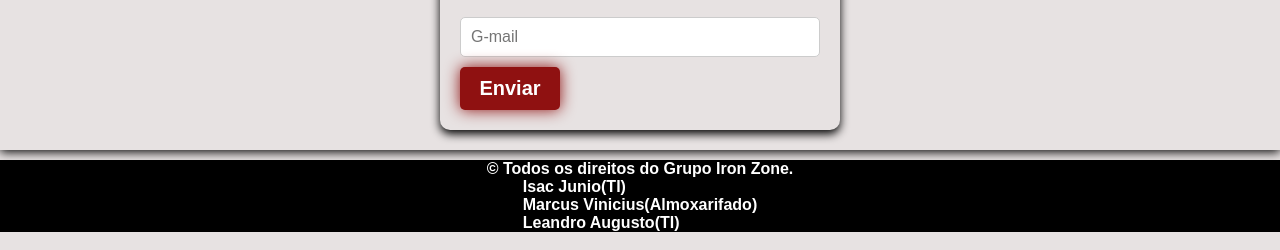
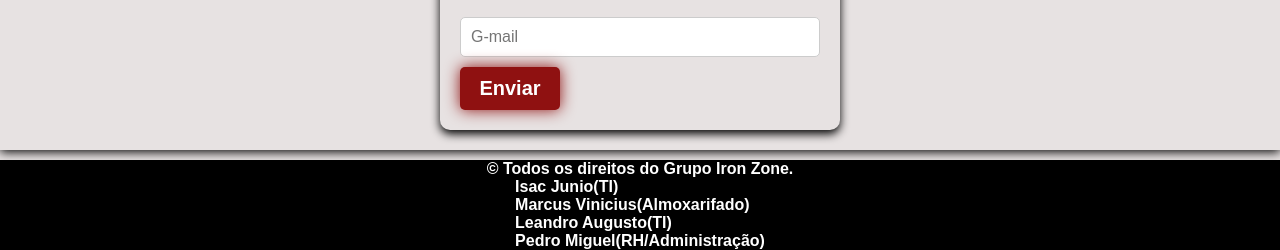
Before and after one commit to IsacJunio/Iron-zone, a plain HTML site: page index.html in a window 1280 px wide. Shown: the part 2887-3137 px from the top of the page. Drawn offline with nearby package versions, Linux system fonts and the light colour scheme.

Commit message:
Adicionando Pessoa

```diff
--- a/index.html
+++ b/index.html
@@ -298,7 +298,8 @@
   <p class="rotbar">&copy; Todos os direitos do Grupo Iron Zone.</p>
   <p>Isac Junio(TI) <br>
     Marcus Vinicius(Almoxarifado) <br>
-    Leandro Augusto(TI)
+    Leandro Augusto(TI) <br>
+    Pedro Miguel(RH/Administração)
   </p>
 </footer>
 </html>
```
